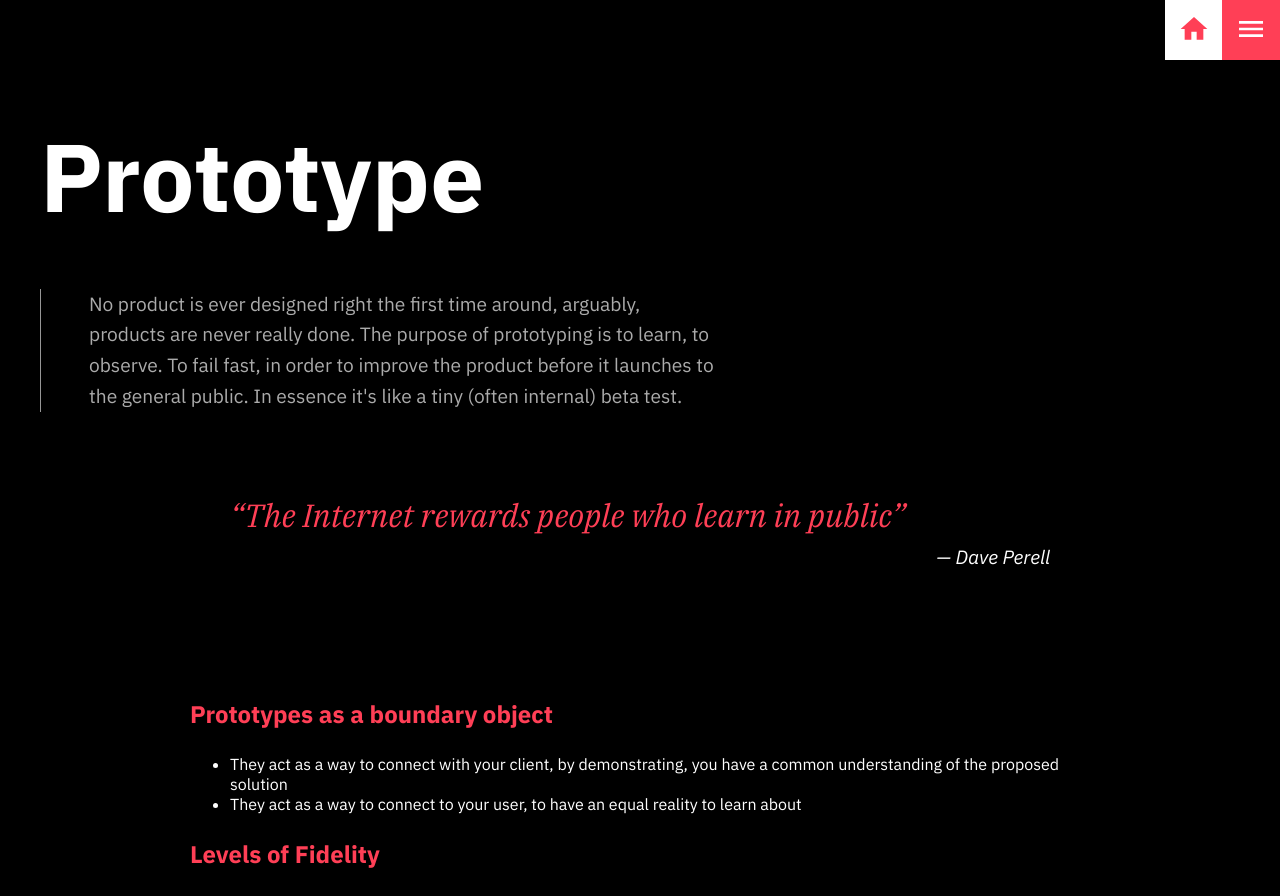
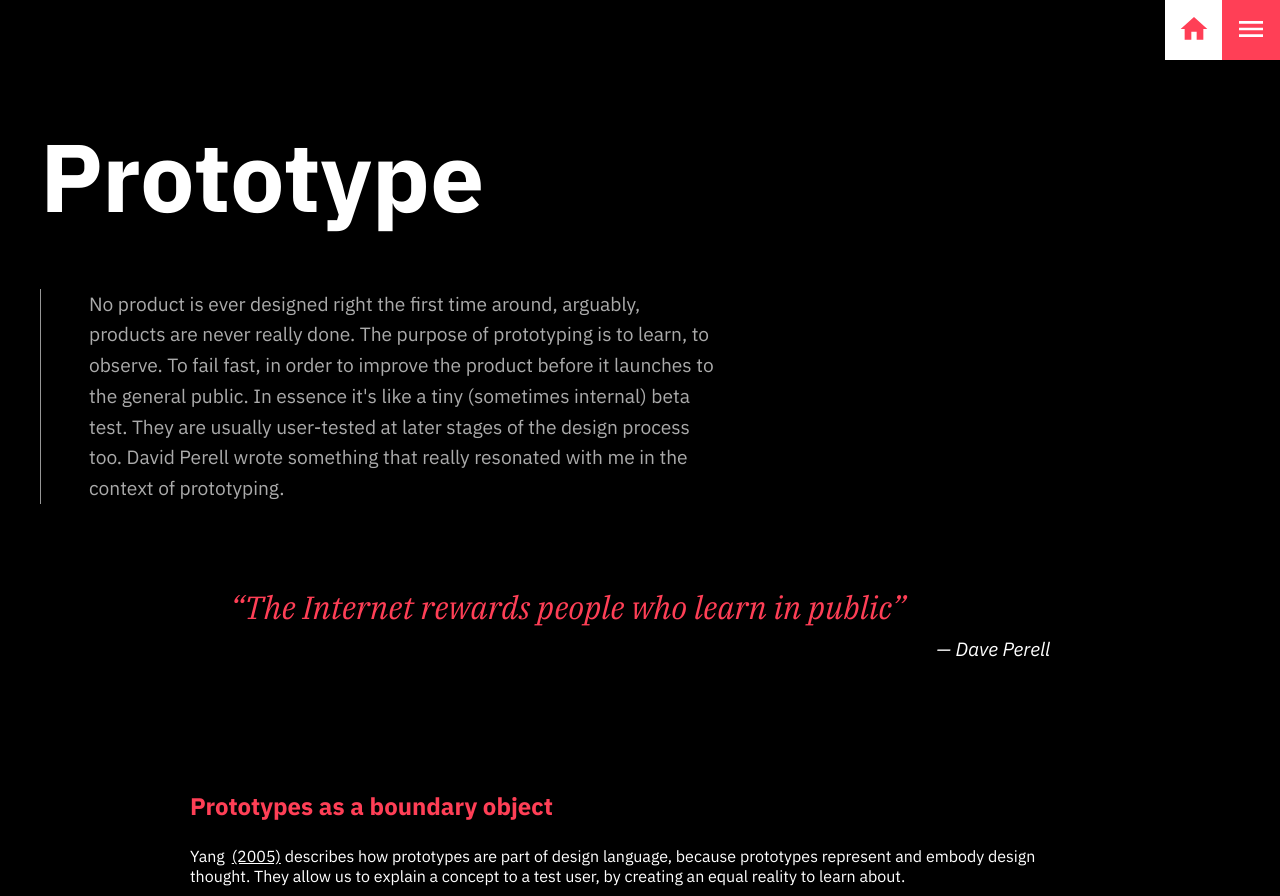
Before and after one commit to nwesthoff/ra-experience-design, a Next.js app: page /chapters/4-prototype in a window 1280 px wide. Shown: the top 896 px of the page. Built offline with nearby package versions, Linux system fonts and the light colour scheme.

Commit message:
📝 Prototype

```diff
--- a/config/MyReferences.ts
+++ b/config/MyReferences.ts
@@ -66,9 +66,18 @@ const myReferences: AcademicRef[] = [
     citationKey: "planesOfExperience",
     entryType: "TRADEMAG",
     entryTags: {
-      inText: "(Jesse James Garrett, 2011, pp.19–22)",
+      inText: "(Garrett, 2011, pp.19–22)",
       inBib:
-        "Jesse James Garrett (2011). The elements of user experience : user-centered design for the Web and beyond. 2nd ed. Berkeley, Ca: New Riders, pp.19–22.",
+        "Garrett, J.J. (2011). The elements of user experience : user-centered design for the Web and beyond. 2nd ed. Berkeley, Ca: New Riders, pp.19–22.",
+    },
+  },
+  {
+    citationKey: "prototypeDesignStudies",
+    entryType: "ACADEMIC",
+    entryTags: {
+      inText: "(Yang, 2005)",
+      inBib:
+        "Yang, M.C. (2005). A study of prototypes, design activity, and design outcome. Design Studies, 26(6), pp.649–669.",
     },
   },
 ];
--- a/pages/chapters/4-prototype.tsx
+++ b/pages/chapters/4-prototype.tsx
@@ -43,7 +43,9 @@ const PrototypePage = () => (
           products are never really done. The purpose of prototyping is to
           learn, to observe. To fail fast, in order to improve the product
           before it launches to the general public. In essence it's like a tiny
-          (often internal) beta test.
+          (sometimes internal) beta test. They are usually user-tested at later
+          stages of the design process too. David Perell wrote something that
+          really resonated with me in the context of prototyping.
         </p>
       </PageIntroduction>
     </PageWrapper>
@@ -58,6 +60,10 @@ const PrototypePage = () => (
     <PageWrapper>
       <ContentContainer>
         <h3>Prototypes as a boundary object</h3>
+        Yang <Citation id="prototypeDesignStudies">(2005)</Citation> describes
+        how prototypes are part of design language, because prototypes represent
+        and embody design thought. They allow us to explain a concept to a test
+        user, by creating an equal reality to learn about.
         <ul>
           <li>
             They act as a way to connect with your client, by demonstrating, you
```
